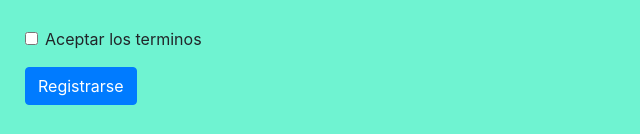
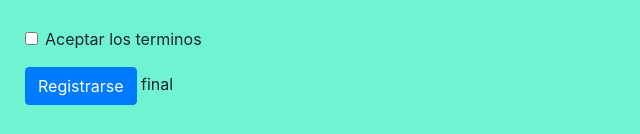
Before and after one commit to Diego5955/Exam23-04-2021, a plain HTML site: page contacto.html in a window 1280 px wide. Shown: the part 1027-1161 px from the top of the page, 0-640 px from the left. Drawn offline with nearby package versions, Linux system fonts and the light colour scheme.

Commit message:
Final commit

```diff
--- a/contacto.html
+++ b/contacto.html
@@ -385,7 +385,7 @@
             <div class="form-row col-md-9">
                 <div class="form-group">
                     <button class="btn btn-primary" type="submit">Registrarse</button>
-
+final
 
     </form>
 
```
